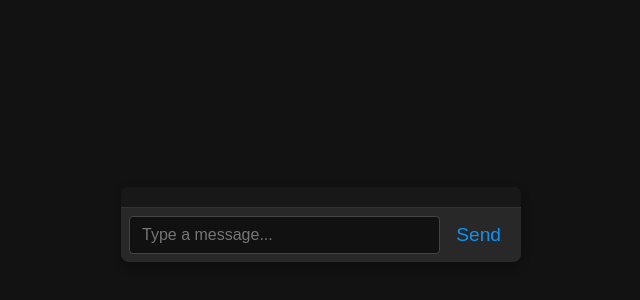
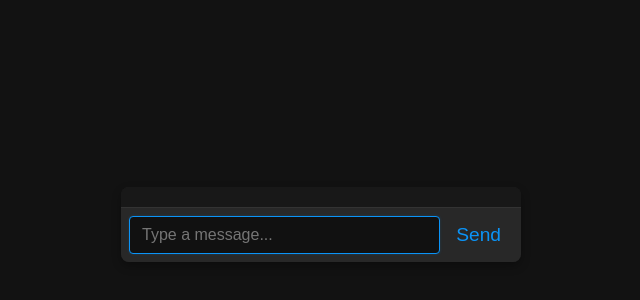
Before and after one commit to ramizqurbanli/web-project, a plain HTML site: page frontend/index.html in a window 1280 px wide. Shown: the part 176-476 px from the top of the page, without its empty margins (319-959 px from the left). Drawn offline with Linux system fonts and the light colour scheme.

Commit message:
djjjsjsj

```diff
--- a/frontend/index.html
+++ b/frontend/index.html
@@ -14,7 +14,7 @@
       <!-- Chat messages will appear here -->
     </div>
     <div class="input-container">
-      <input type="text" id="chat-input" placeholder="Type a message...">
+      <input type="text" id="chat-input" placeholder="Type a message..." autofocus>
       <button id="send-btn" aria-label="Send your message">Send</button>
     </div>
   </div>
```
